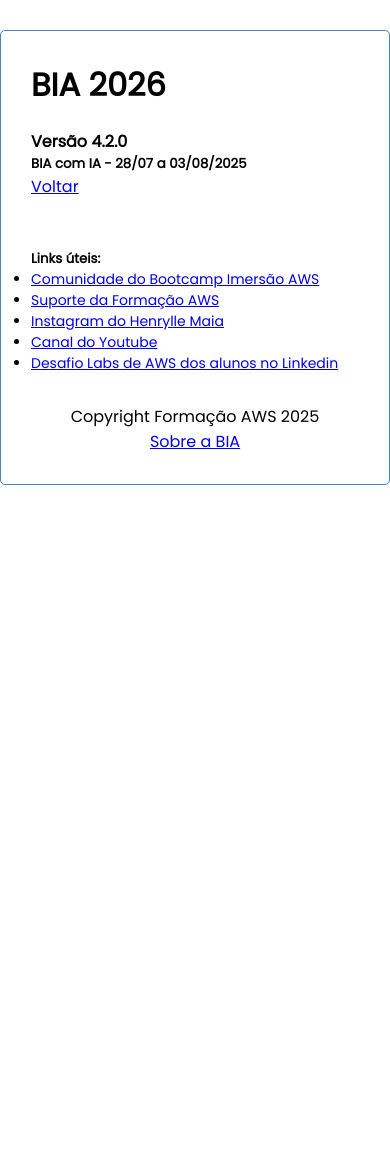
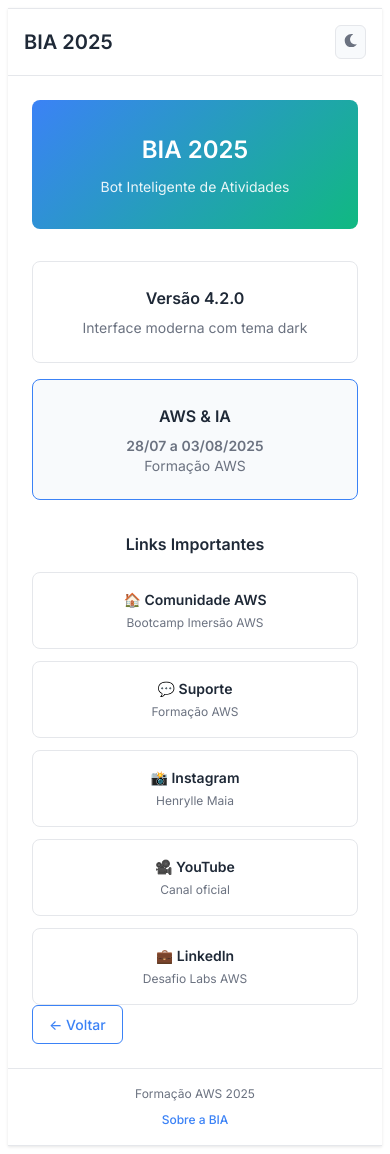
Before and after one commit to henrylle/bia, a React (Vite) app in the folder client/: page /about in a window 390 px wide. Before the commit the page ends 844 px from the top, so only its background shows below. Built offline with nearby package versions, Linux system fonts and the light colour scheme; no server answers.

Commit message:
novo visual da BIA

```diff
--- a/client/src/App.jsx
+++ b/client/src/App.jsx
@@ -1,5 +1,6 @@
 import React, { useState, useEffect } from "react";
 import { BrowserRouter as Router, Routes, Route } from "react-router-dom";
+import { ThemeProvider } from "./contexts/ThemeContext.jsx";
 import Header from "./components/Header.jsx";
 import Footer from "./components/Footer.jsx";
 import Tasks from "./components/Tasks.jsx";
@@ -8,7 +9,6 @@ import About from "./components/About.jsx";
 const apiUrl = import.meta.env.VITE_API_URL || "http://localhost:8080";
 
 function App() {
-  const [showAddTask, setShowAddTask] = useState(false);
   const [tasks, setTasks] = useState([]);
 
   useEffect(() => {
@@ -82,7 +82,7 @@ function App() {
   // Componente para página principal
   const HomePage = () => (
     <>
-      {showAddTask && <AddTask onAdd={addTask} />}
+      <AddTask onAdd={addTask} />
       {tasks.length > 0 ? (
         <Tasks
           tasks={tasks}
@@ -90,18 +90,20 @@ function App() {
           onToggle={toggleReminder}
         />
       ) : (
-        "Nenhuma tarefa nesse momento"
+        <div className="empty-state">
+          <h3>Nenhuma tarefa por aqui 📝</h3>
+          <p>Adicione sua primeira tarefa usando o formulário acima!</p>
+        </div>
       )}
     </>
   );
 
   return (
+    <ThemeProvider>
+      <div className="app">
         <Router>
           <div className="container">
-        <Header
-          onAdd={() => setShowAddTask(!showAddTask)}
-          showAdd={showAddTask}
-        />
+            <Header />
 
             <Routes>
               <Route path="/" element={<HomePage />} />
@@ -110,6 +112,8 @@ function App() {
             <Footer />
           </div>
         </Router>
+      </div>
+    </ThemeProvider>
   );
 }
 
--- a/client/src/components/About.jsx
+++ b/client/src/components/About.jsx
@@ -1,13 +1,40 @@
 import React from "react";
 import { Link } from "react-router-dom";
 import DadosHenrylle from "./DadosHenrylle.jsx";
+
 const About = () => {
   return (
-    <div>
-      <h4>Versão 4.2.0</h4>
-      <h5>BIA com IA - 28/07 a 03/08/2025</h5>
-      <Link to="/">Voltar</Link>
-      <DadosHenrylle />
+    <div className="about-page">
+      <div className="about-header">
+        <div className="about-hero">
+          <h2>BIA 2025</h2>
+          <p className="about-subtitle">
+            Bot Inteligente de Atividades
+          </p>
+        </div>
+      </div>
+
+      <div className="about-content">
+        <div className="feature-grid">
+          <div className="feature-card">
+            <h3>Versão 4.2.0</h3>
+            <p>Interface moderna com tema dark</p>
+          </div>
+
+          <div className="feature-card highlight">
+            <h3>AWS & IA</h3>
+            <p><strong>28/07 a 03/08/2025</strong><br/>Formação AWS</p>
+          </div>
+        </div>
+
+        <DadosHenrylle />
+      </div>
+
+      <div className="about-footer">
+        <Link to="/" className="back-button">
+          ← Voltar
+        </Link>
+      </div>
     </div>
   );
 };
--- a/client/src/components/AddTask.jsx
+++ b/client/src/components/AddTask.jsx
@@ -8,12 +8,16 @@ const AddTask = ({ onAdd }) => {
   const onSubmit = (e) => {
     e.preventDefault();
 
-    if (!titulo) {
+    if (!titulo.trim()) {
       alert("Por favor, adicione uma tarefa");
       return;
     }
 
-    onAdd({ titulo, dia, importante });
+    onAdd({
+      titulo: titulo.trim(),
+      dia_atividade: dia || new Date().toLocaleDateString('pt-BR'),
+      importante
+    });
 
     setTitulo("");
     setDia("");
@@ -26,30 +30,35 @@ const AddTask = ({ onAdd }) => {
         <label>Tarefa</label>
         <input
           type="text"
-          placeholder="Adicionar Tarefa"
+          placeholder="O que você precisa fazer?"
           value={titulo}
           onChange={(e) => setTitulo(e.target.value)}
         />
       </div>
+
       <div className="form-control">
-        <label>Dia</label>
+        <label>Data/Prazo</label>
         <input
           type="text"
-          placeholder="Adicione o Dia"
+          placeholder="Quando?"
           value={dia}
           onChange={(e) => setDia(e.target.value)}
         />
       </div>
-      <div className="form-control form-control-check">
-        <label>Importante?</label>
+
+      <div className="form-control-check">
         <input
           type="checkbox"
+          id="importante"
           checked={importante}
-          value={importante}
-          onChange={(e) => setImportante(e.currentTarget.checked)}
+          onChange={(e) => setImportante(e.target.checked)}
         />
+        <label htmlFor="importante">Importante</label>
       </div>
-      <input type="submit" value="Salvar Tarefa" className="btn btn-block" />
+
+      <button type="submit" className="btn btn-block success">
+        Adicionar Tarefa
+      </button>
     </form>
   );
 };
--- a/client/src/components/Button.jsx
+++ b/client/src/components/Button.jsx
@@ -1,10 +1,10 @@
 import React from "react";
+
 const Button = ({ color, text, onClick }) => {
   return (
     <button
       onClick={onClick}
-      style={{ backgroundColor: color }}
-      className="btn"
+      className={`btn ${color ? color : ''}`}
     >
       {text}
     </button>
@@ -12,7 +12,7 @@ const Button = ({ color, text, onClick }) => {
 };
 
 Button.defaultProps = {
-  color: "steelblue",
+  color: "",
 };
 
 export default Button;
--- a/client/src/components/DadosHenrylle.jsx
+++ b/client/src/components/DadosHenrylle.jsx
@@ -2,57 +2,59 @@ import React from "react";
 
 const DadosHenrylle = () => {
   return (
-    <div>
-      <br />
-      <br />
-      <h5>Links úteis:</h5>
-      <ul>
-        <li>
+    <div className="dados-henrylle">
+      <h3>Links Importantes</h3>
+      <div className="links-grid">
         <a
           href="https://comunidade.imersaoaws.com.br"
           target="_blank"
           rel="noopener noreferrer"
+          className="link-card"
         >
-            Comunidade do Bootcamp Imersão AWS
+          <h4>🏠 Comunidade AWS</h4>
+          <p>Bootcamp Imersão AWS</p>
         </a>
-        </li>
-        <li>
+
         <a
           href="https://inscricao.formacaoaws.com.br/suporte"
           target="_blank"
           rel="noopener noreferrer"
+          className="link-card"
         >
-            Suporte da Formação AWS
+          <h4>💬 Suporte</h4>
+          <p>Formação AWS</p>
         </a>
-        </li>
-        <li>
+
         <a
           href="https://instagram.com/henryllemaia"
           target="_blank"
           rel="noopener noreferrer"
+          className="link-card"
         >
-            Instagram do Henrylle Maia
+          <h4>📸 Instagram</h4>
+          <p>Henrylle Maia</p>
         </a>
-        </li>
-        <li>
+
         <a
           href="https://www.youtube.com/@henryllemaia"
           target="_blank"
           rel="noopener noreferrer"
+          className="link-card"
         >
-            Canal do Youtube
+          <h4>🎥 YouTube</h4>
+          <p>Canal oficial</p>
         </a>
-        </li>
-        <li>
+
         <a
           href="https://www.linkedin.com/in/henrylle/recent-activity/all/"
           target="_blank"
           rel="noopener noreferrer"
+          className="link-card"
         >
-            Desafio Labs de AWS dos alunos no Linkedin
+          <h4>💼 LinkedIn</h4>
+          <p>Desafio Labs AWS</p>
         </a>
-        </li>
-      </ul>
+      </div>
     </div>
   );
 };
--- a/client/src/components/Footer.jsx
+++ b/client/src/components/Footer.jsx
@@ -4,8 +4,12 @@ import { Link } from "react-router-dom";
 const Footer = () => {
   return (
     <footer>
-      <p>Copyright Formação AWS 2025</p>
-      <Link to="/about">Sobre a BIA</Link>
+      <div className="footer-content">
+        <p>Formação AWS 2025</p>
+        <Link to="/about" className="footer-link">
+          Sobre a BIA
+        </Link>
+      </div>
     </footer>
   );
 };
--- a/client/src/components/Header.jsx
+++ b/client/src/components/Header.jsx
@@ -1,26 +1,26 @@
 import React from "react";
-import { useLocation } from "react-router-dom";
-import Button from "./Button.jsx";
+import { FaSun, FaMoon } from "react-icons/fa";
+import { useTheme } from "../contexts/ThemeContext.jsx";
 
-const Header = ({ title, onAdd, showAdd }) => {
-  const location = useLocation();
+const Header = ({ title }) => {
+  const { isDarkMode, toggleTheme } = useTheme();
+
   return (
     <header className="header">
       <h1>{title}</h1>
-      {/* <h3>process.env.EMAIL_ALUNO</h3> */}
-      {location.pathname === "/" && (
-        <Button
-          color={showAdd ? "red" : "blue"}
-          text={showAdd ? "Fechar" : "Adicionar"}
-          onClick={onAdd}
-        />
-      )}
+      <button
+        className="theme-toggle"
+        onClick={toggleTheme}
+        title={isDarkMode ? "Tema claro" : "Tema escuro"}
+      >
+        {isDarkMode ? <FaSun /> : <FaMoon />}
+      </button>
     </header>
   );
 };
 
 Header.defaultProps = {
-  title: "BIA 2026",
+  title: "BIA 2025",
 };
 
 export default Header;
--- /dev/null
+++ b/client/src/contexts/ThemeContext.jsx
@@ -0,0 +1,34 @@
+import React, { createContext, useContext, useState, useEffect } from 'react';
+
+const ThemeContext = createContext();
+
+export const useTheme = () => {
+  const context = useContext(ThemeContext);
+  if (!context) {
+    throw new Error('useTheme deve ser usado dentro de um ThemeProvider');
+  }
+  return context;
+};
+
+export const ThemeProvider = ({ children }) => {
+  const [isDarkMode, setIsDarkMode] = useState(() => {
+    const savedTheme = localStorage.getItem('theme');
+    return savedTheme === 'dark' ||
+           (!savedTheme && window.matchMedia('(prefers-color-scheme: dark)').matches);
+  });
+
+  useEffect(() => {
+    localStorage.setItem('theme', isDarkMode ? 'dark' : 'light');
+    document.documentElement.setAttribute('data-theme', isDarkMode ? 'dark' : 'light');
+  }, [isDarkMode]);
+
+  const toggleTheme = () => {
+    setIsDarkMode(prev => !prev);
+  };
+
+  return (
+    <ThemeContext.Provider value={{ isDarkMode, toggleTheme }}>
+      {children}
+    </ThemeContext.Provider>
+  );
+};
--- a/client/src/index.css
+++ b/client/src/index.css
@@ -1,4 +1,33 @@
-@import url('https://fonts.googleapis.com/css2?family=Poppins:wght@300;400&display=swap');
+@import url('https://fonts.googleapis.com/css2?family=Inter:wght@400;500;600&display=swap');
+
+/* Variáveis de tema */
+:root {
+  /* Tema Light */
+  --bg-primary: #ffffff;
+  --bg-secondary: #f8fafc;
+  --bg-card: #ffffff;
+  --text-primary: #1f2937;
+  --text-secondary: #6b7280;
+  --border-color: #e5e7eb;
+  --accent-primary: #3b82f6;
+  --accent-success: #10b981;
+  --accent-danger: #ef4444;
+  --shadow: 0 1px 3px 0 rgba(0, 0, 0, 0.1);
+}
+
+[data-theme="dark"] {
+  /* Tema Dark */
+  --bg-primary: #111827;
+  --bg-secondary: #1f2937;
+  --bg-card: #1f2937;
+  --text-primary: #f9fafb;
+  --text-secondary: #d1d5db;
+  --border-color: #374151;
+  --accent-primary: #60a5fa;
+  --accent-success: #34d399;
+  --accent-danger: #f87171;
+  --shadow: 0 1px 3px 0 rgba(0, 0, 0, 0.3);
+}
 
 * {
   box-sizing: border-box;
@@ -7,109 +36,426 @@
 }
 
 body {
-  font-family: 'Poppins', sans-serif;
+  font-family: 'Inter', -apple-system, BlinkMacSystemFont, sans-serif;
+  background: var(--bg-primary);
+  color: var(--text-primary);
+  line-height: 1.5;
+  transition: background-color 0.2s ease, color 0.2s ease;
+}
+
+.app {
+  min-height: 100vh;
+  background: var(--bg-primary);
+  padding: 1rem;
 }
 
 .container {
-  max-width: 500px;
-  margin: 30px auto;
-  overflow: auto;
-  min-height: 300px;
-  border: 1px solid steelblue;
-  padding: 30px;
-  border-radius: 5px;
+  max-width: 480px;
+  margin: 0 auto;
+  background: var(--bg-card);
+  border-radius: 8px;
+  box-shadow: var(--shadow);
+  border: 1px solid var(--border-color);
+  overflow: hidden;
 }
 
+/* Header */
 .header {
   display: flex;
   justify-content: space-between;
   align-items: center;
-  margin-bottom: 20px;
+  padding: 1rem 1.5rem;
+  border-bottom: 1px solid var(--border-color);
+  background: var(--bg-card);
 }
 
-.btn {
-  display: inline-block;
-  background: #000;
-  color: #fff;
-  border: none;
-  padding: 10px 20px;
-  margin: 5px;
-  border-radius: 5px;
-  cursor: pointer;
-  text-decoration: none;
-  font-size: 15px;
-  font-family: inherit;
+.header h1 {
+  font-size: 1.5rem;
+  font-weight: 600;
+  color: var(--text-primary);
 }
 
-.btn:focus {
-  outline: none;
+.theme-controls {
+  display: flex;
+  align-items: center;
+  gap: 0.5rem;
 }
 
-.btn:active {
-  transform: scale(0.98);
+.theme-toggle {
+  background: var(--bg-secondary);
+  border: 1px solid var(--border-color);
+  border-radius: 6px;
+  padding: 0.5rem;
+  cursor: pointer;
+  transition: all 0.2s ease;
+  color: var(--text-secondary);
+}
+
+.theme-toggle:hover {
+  background: var(--bg-primary);
+  color: var(--text-primary);
+}
+
+/* Buttons */
+.btn {
+  display: inline-flex;
+  align-items: center;
+  gap: 0.5rem;
+  background: var(--accent-primary);
+  color: white;
+  border: none;
+  padding: 0.5rem 1rem;
+  border-radius: 6px;
+  cursor: pointer;
+  font-size: 0.875rem;
+  font-weight: 500;
+  transition: all 0.2s ease;
+}
+
+.btn:hover {
+  opacity: 0.9;
+}
+
+.btn.danger {
+  background: var(--accent-danger);
+}
+
+.btn.success {
+  background: var(--accent-success);
 }
 
 .btn-block {
-  display: block;
   width: 100%;
+  justify-content: center;
 }
 
+/* Tasks */
 .task {
-  background: #f4f4f4;
-  margin: 5px;
-  padding: 10px 20px;
-  cursor: pointer;
+  display: flex;
+  align-items: center;
+  justify-content: space-between;
+  padding: 0.75rem 1.5rem;
+  border-bottom: 1px solid var(--border-color);
+  background: var(--bg-card);
+  transition: background-color 0.2s ease;
+}
+
+.task:hover {
+  background: var(--bg-secondary);
 }
 
 .task.reminder {
-  border-left: 5px solid green;
+  border-left: 3px solid var(--accent-success);
+}
+
+.task-content {
+  flex: 1;
 }
 
 .task h3 {
-  display: flex;
-  align-items: center;
-  justify-content: space-between;
+  font-size: 0.875rem;
+  font-weight: 500;
+  color: var(--text-primary);
+  margin-bottom: 0.25rem;
 }
 
+.task p {
+  font-size: 0.75rem;
+  color: var(--text-secondary);
+}
+
+.task-actions {
+  display: flex;
+  gap: 0.25rem;
+}
+
+.task-priority,
+.task-delete {
+  background: none;
+  border: none;
+  cursor: pointer;
+  padding: 0.25rem;
+  border-radius: 4px;
+  font-size: 0.875rem;
+  transition: all 0.2s ease;
+}
+
+.task-priority {
+  color: var(--text-secondary);
+}
+
+.task-priority:hover,
+.task.reminder .task-priority {
+  color: var(--accent-success);
+}
+
+.task-delete {
+  color: var(--text-secondary);
+}
+
+.task-delete:hover {
+  color: var(--accent-danger);
+}
+
+/* Add Form */
 .add-form {
-  margin-bottom: 40px;
+  padding: 1.5rem;
+  background: var(--bg-secondary);
+  border-bottom: 1px solid var(--border-color);
 }
 
 .form-control {
-  margin: 20px 0;
+  margin-bottom: 1rem;
+}
+
+.form-control:last-child {
+  margin-bottom: 0;
 }
 
 .form-control label {
   display: block;
+  font-size: 0.875rem;
+  font-weight: 500;
+  color: var(--text-primary);
+  margin-bottom: 0.25rem;
 }
 
 .form-control input {
   width: 100%;
-  height: 40px;
-  margin: 5px;
-  padding: 3px 7px;
-  font-size: 17px;
+  padding: 0.5rem;
+  border: 1px solid var(--border-color);
+  border-radius: 6px;
+  font-size: 0.875rem;
+  background: var(--bg-card);
+  color: var(--text-primary);
+  transition: border-color 0.2s ease;
+}
+
+.form-control input:focus {
+  outline: none;
+  border-color: var(--accent-primary);
 }
 
 .form-control-check {
   display: flex;
   align-items: center;
-  justify-content: space-between;
+  gap: 0.5rem;
+  margin-bottom: 1rem;
+}
+
+.form-control-check input[type="checkbox"] {
+  width: auto;
+  margin: 0;
 }
 
 .form-control-check label {
-  flex: 1;
+  margin: 0;
+  font-size: 0.875rem;
+  cursor: pointer;
 }
 
-.form-control-check input {
-  flex: 2;
-  height: 20px;
+/* Footer */
+footer {
+  padding: 1rem 1.5rem;
+  text-align: center;
+  border-top: 1px solid var(--border-color);
+  background: var(--bg-card);
 }
 
-footer {
-  margin-top: 30px;
+.footer-content {
+  display: flex;
+  flex-direction: column;
+  gap: 0.5rem;
+  align-items: center;
+}
+
+.footer-content p {
+  font-size: 0.75rem;
+  color: var(--text-secondary);
+  margin: 0;
+}
+
+.footer-link {
+  font-size: 0.75rem;
+  color: var(--accent-primary);
+  text-decoration: none;
+  font-weight: 500;
+}
+
+.footer-link:hover {
+  text-decoration: underline;
+}
+
+/* Empty State */
+.empty-state {
+  text-align: center;
+  padding: 2rem 1.5rem;
+  color: var(--text-secondary);
+}
+
+.empty-state h3 {
+  font-size: 1rem;
+  font-weight: 500;
+  color: var(--text-primary);
+  margin-bottom: 0.5rem;
+}
+
+.empty-state p {
+  font-size: 0.875rem;
+}
+
+/* About Page */
+.about-page {
+  padding: 1.5rem;
+}
+
+.about-header {
+  text-align: center;
+  margin-bottom: 2rem;
+}
+
+.about-hero {
+  background: linear-gradient(135deg, var(--accent-primary), var(--accent-success));
+  color: white;
+  padding: 2rem;
+  border-radius: 8px;
+  margin-bottom: 1.5rem;
+}
+
+.about-hero h2 {
+  font-size: 1.5rem;
+  font-weight: 600;
+  margin-bottom: 0.5rem;
+}
+
+.about-subtitle {
+  font-size: 0.875rem;
+  opacity: 0.9;
+}
+
+.feature-grid {
+  display: grid;
+  grid-template-columns: 1fr;
+  gap: 1rem;
+  margin-bottom: 2rem;
+}
+
+.feature-card {
+  background: var(--bg-card);
+  border: 1px solid var(--border-color);
+  border-radius: 8px;
+  padding: 1.5rem;
   text-align: center;
 }
-ul li{
-  font-size: 14px;
+
+.feature-card.highlight {
+  border-color: var(--accent-primary);
+  background: var(--bg-secondary);
 }
+
+.feature-card h3 {
+  font-size: 1rem;
+  font-weight: 600;
+  color: var(--text-primary);
+  margin-bottom: 0.5rem;
+}
+
+.feature-card p {
+  font-size: 0.875rem;
+  color: var(--text-secondary);
+  line-height: 1.4;
+}
+
+.back-button {
+  display: inline-flex;
+  align-items: center;
+  gap: 0.5rem;
+  color: var(--accent-primary);
+  text-decoration: none;
+  font-weight: 500;
+  padding: 0.5rem 1rem;
+  border: 1px solid var(--accent-primary);
+  border-radius: 6px;
+  font-size: 0.875rem;
+  transition: all 0.2s ease;
+}
+
+.back-button:hover {
+  background: var(--accent-primary);
+  color: white;
+}
+
+/* Links Cards */
+.dados-henrylle {
+  margin-top: 2rem;
+}
+
+.dados-henrylle h3 {
+  font-size: 1rem;
+  font-weight: 600;
+  color: var(--text-primary);
+  margin-bottom: 1rem;
+  text-align: center;
+}
+
+.links-grid {
+  display: grid;
+  grid-template-columns: repeat(auto-fit, minmax(200px, 1fr));
+  gap: 0.75rem;
+}
+
+.link-card {
+  display: block;
+  background: var(--bg-card);
+  border: 1px solid var(--border-color);
+  border-radius: 8px;
+  padding: 1rem;
+  text-decoration: none;
+  transition: all 0.2s ease;
+  text-align: center;
+}
+
+.link-card:hover {
+  border-color: var(--accent-primary);
+  background: var(--bg-secondary);
+  transform: translateY(-1px);
+  box-shadow: var(--shadow);
+}
+
+.link-card h4 {
+  font-size: 0.875rem;
+  font-weight: 600;
+  color: var(--text-primary);
+  margin-bottom: 0.25rem;
+}
+
+.link-card p {
+  font-size: 0.75rem;
+  color: var(--text-secondary);
+  margin: 0;
+}
+
+/* Responsive */
+@media (max-width: 640px) {
+  .app {
+    padding: 0.5rem;
+  }
+
+  .container {
+    border-radius: 0;
+    border-left: none;
+    border-right: none;
+  }
+
+  .header {
+    padding: 1rem;
+  }
+
+  .header h1 {
+    font-size: 1.25rem;
+  }
+
+  .links-grid {
+    grid-template-columns: 1fr;
+  }
+}
```
Also changed, not shown: client/src/components/Task.jsx (+21 -8 lines). Lines whose indentation alone changed are shown as unchanged.
